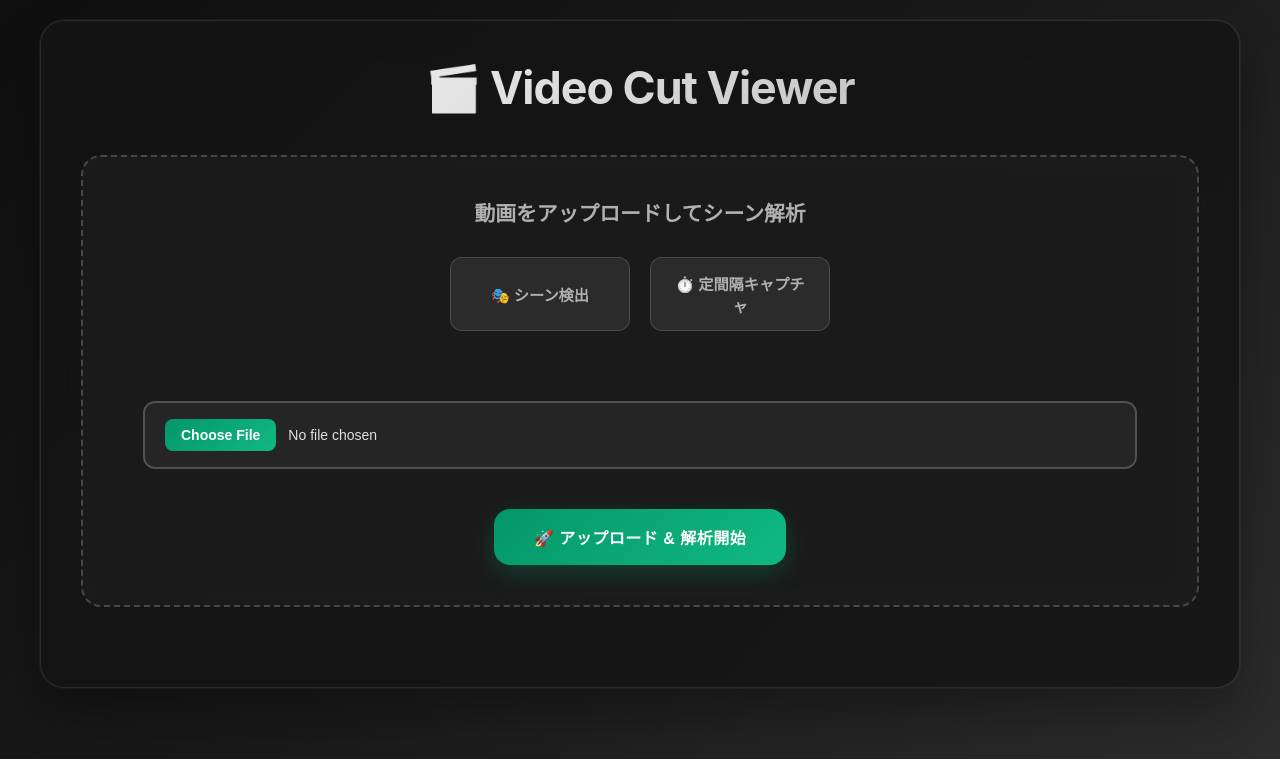
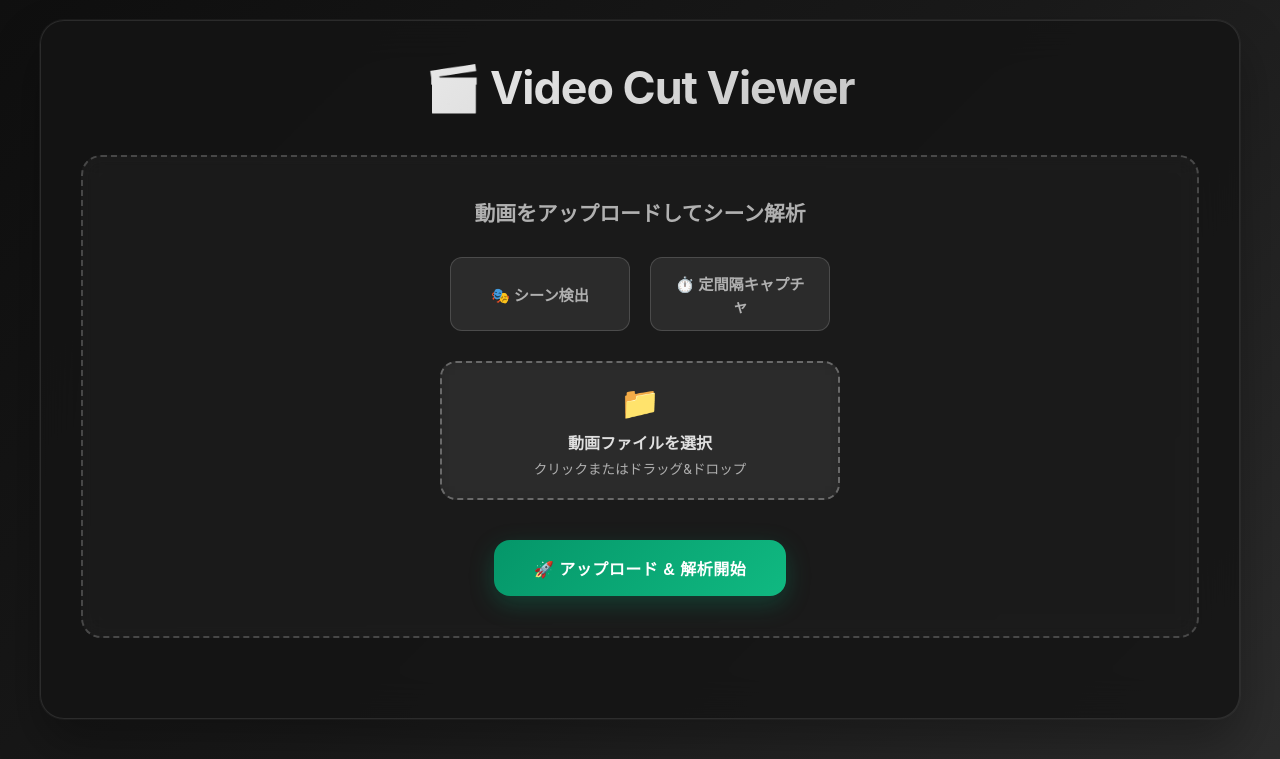
Before and after one commit to NORIKO-OZ/video-cut-viewer, a Flask app: template templates/index.html in a window 1280 px wide. Shown: the top 759 px of the page. Run offline with Flask 3, Linux system fonts and the light colour scheme; the template is opened without the code that fills it, so the values that code supplies are empty.

Commit message:
Redesign file upload with modern drag & drop interface
- Replace traditional file input with custom drag & drop area
- Add visual feedback with icons, file size display, and selection states
- Implement smooth animations and hover effects
- Include drag & drop functionality with proper event handling
- Show file name and size when selected
- Maintain consistent green theme styling
- Add glassmorphism effects and backdrop blur

🤖 Generated with [Claude Code](https://claude.ai/code)

Co-Authored-By: Claude <noreply@anthropic.com>

```diff
--- a/templates/index.html
+++ b/templates/index.html
@@ -111,38 +111,74 @@
             box-shadow: 0 8px 20px rgba(5, 150, 105, 0.3);
         }
 
-        input[type="file"] {
-            margin: 20px;
-            padding: 16px 20px;
-            border: 2px solid rgba(255, 255, 255, 0.2);
-            border-radius: 12px;
-            background: rgba(255, 255, 255, 0.05);
-            color: #e0e0e0;
-            font-size: 14px;
-            transition: all 0.3s ease;
-            width: calc(100% - 40px);
+        .file-upload-container {
+            position: relative;
+            margin: 20px auto;
+            max-width: 400px;
         }
 
-        input[type="file"]:hover {
-            border-color: rgba(255, 255, 255, 0.4);
-            background: rgba(255, 255, 255, 0.08);
+        input[type="file"] {
+            position: absolute;
+            opacity: 0;
+            width: 100%;
+            height: 100%;
+            cursor: pointer;
         }
 
-        input[type="file"]::file-selector-button {
-            background: linear-gradient(135deg, #059669 0%, #10b981 100%);
-            color: white;
-            border: none;
-            padding: 8px 16px;
-            border-radius: 8px;
-            margin-right: 12px;
-            font-weight: 600;
+        .file-upload-area {
+            display: flex;
+            align-items: center;
+            justify-content: center;
+            padding: 20px;
+            border: 2px dashed rgba(255, 255, 255, 0.3);
+            border-radius: 16px;
+            background: rgba(255, 255, 255, 0.05);
+            backdrop-filter: blur(10px);
+            transition: all 0.3s ease;
             cursor: pointer;
-            transition: all 0.3s ease;
+            min-height: 80px;
         }
 
-        input[type="file"]::file-selector-button:hover {
-            transform: translateY(-1px);
-            box-shadow: 0 4px 12px rgba(5, 150, 105, 0.4);
+        .file-upload-area:hover {
+            border-color: rgba(5, 150, 105, 0.6);
+            background: rgba(5, 150, 105, 0.1);
+            transform: translateY(-2px);
+            box-shadow: 0 8px 25px rgba(5, 150, 105, 0.2);
+        }
+
+        .file-upload-content {
+            text-align: center;
+            pointer-events: none;
+        }
+
+        .file-upload-icon {
+            font-size: 2em;
+            margin-bottom: 8px;
+            color: #059669;
+        }
+
+        .file-upload-text {
+            color: #e0e0e0;
+            font-weight: 600;
+            margin-bottom: 4px;
+        }
+
+        .file-upload-hint {
+            color: #b0b0b0;
+            font-size: 0.85em;
+        }
+
+        .file-selected {
+            border-color: rgba(5, 150, 105, 0.8);
+            background: rgba(5, 150, 105, 0.15);
+        }
+
+        .file-selected .file-upload-icon {
+            color: #10b981;
+        }
+
+        .file-selected .file-upload-text {
+            color: #10b981;
         }
 
         input[type="submit"] {
@@ -438,9 +474,16 @@
                     </label>
                 </div>
 
-                <br>
-                <input type="file" name="video" accept="video/*" required>
-                <br>
+                <div class="file-upload-container">
+                    <input type="file" name="video" accept="video/*" required id="video-input">
+                    <div class="file-upload-area" id="file-upload-area">
+                        <div class="file-upload-content">
+                            <div class="file-upload-icon">📁</div>
+                            <div class="file-upload-text" id="file-upload-text">動画ファイルを選択</div>
+                            <div class="file-upload-hint">クリックまたはドラッグ&ドロップ</div>
+                        </div>
+                    </div>
+                </div>
                 <input type="submit" value="🚀 アップロード & 解析開始">
             </form>
         </div>
@@ -604,10 +647,63 @@
             }
         }
 
+        // ファイルアップロード機能
+        function setupFileUpload() {
+            const fileInput = document.getElementById('video-input');
+            const uploadArea = document.getElementById('file-upload-area');
+            const uploadText = document.getElementById('file-upload-text');
+
+            if (!fileInput || !uploadArea || !uploadText) return;
+
+            // ファイル選択時の処理
+            fileInput.addEventListener('change', function(e) {
+                const file = e.target.files[0];
+                if (file) {
+                    uploadArea.classList.add('file-selected');
+                    uploadText.textContent = file.name;
+                    document.querySelector('.file-upload-icon').textContent = '🎬';
+                    document.querySelector('.file-upload-hint').textContent = `${(file.size / (1024 * 1024)).toFixed(1)}MB`;
+                } else {
+                    uploadArea.classList.remove('file-selected');
+                    uploadText.textContent = '動画ファイルを選択';
+                    document.querySelector('.file-upload-icon').textContent = '📁';
+                    document.querySelector('.file-upload-hint').textContent = 'クリックまたはドラッグ&ドロップ';
+                }
+            });
+
+            // ドラッグ&ドロップ機能
+            uploadArea.addEventListener('dragover', function(e) {
+                e.preventDefault();
+                uploadArea.style.borderColor = 'rgba(5, 150, 105, 0.8)';
+                uploadArea.style.background = 'rgba(5, 150, 105, 0.15)';
+            });
+
+            uploadArea.addEventListener('dragleave', function(e) {
+                e.preventDefault();
+                if (!uploadArea.classList.contains('file-selected')) {
+                    uploadArea.style.borderColor = 'rgba(255, 255, 255, 0.3)';
+                    uploadArea.style.background = 'rgba(255, 255, 255, 0.05)';
+                }
+            });
+
+            uploadArea.addEventListener('drop', function(e) {
+                e.preventDefault();
+                const files = e.dataTransfer.files;
+                if (files.length > 0) {
+                    fileInput.files = files;
+                    const event = new Event('change', { bubbles: true });
+                    fileInput.dispatchEvent(event);
+                }
+            });
+        }
+
         // 動画プレイヤーのイベントリスナー
         document.addEventListener('DOMContentLoaded', function() {
             const video = document.getElementById('videoPlayer');
             const timeDisplay = document.getElementById('timeDisplay');
+
+            // ファイルアップロード機能を初期化
+            setupFileUpload();
 
             // モード選択ラジオボタンにイベントリスナーを追加
             const modeRadios = document.querySelectorAll('input[name="mode"]');
```
